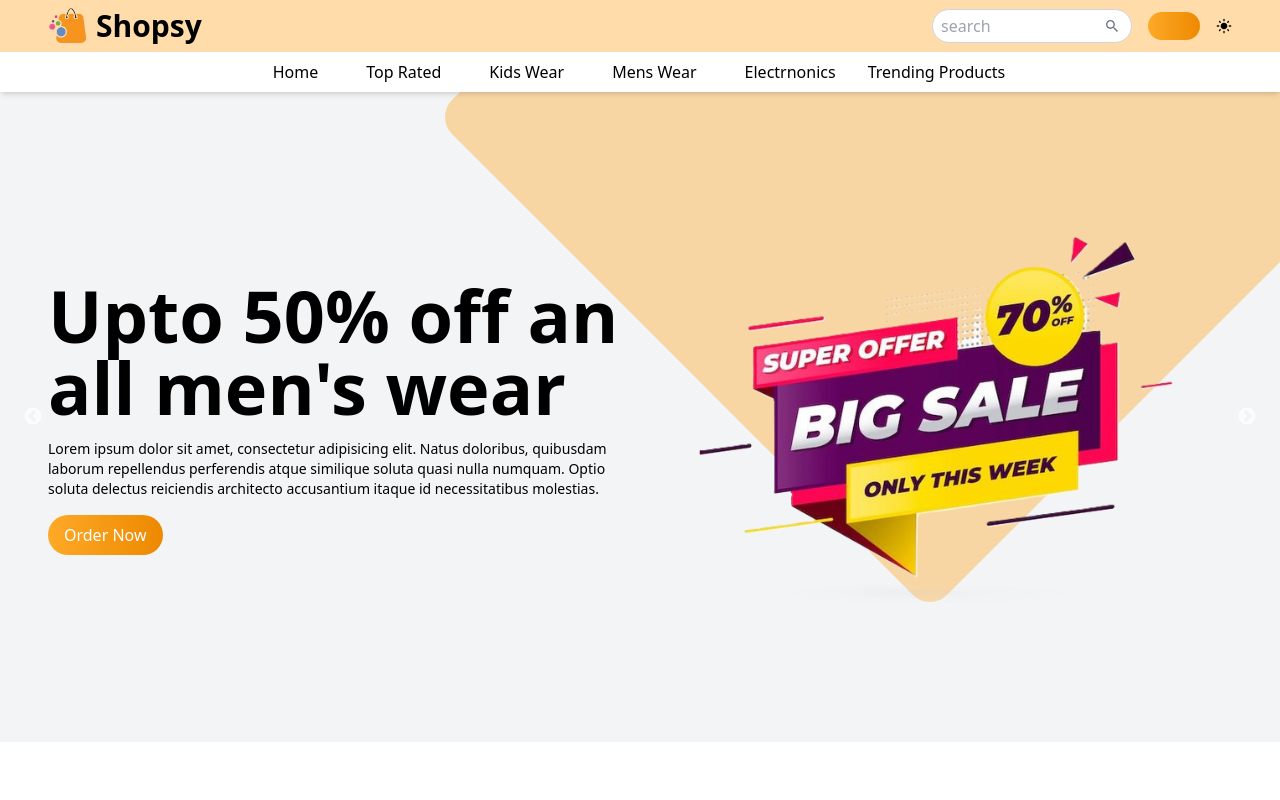
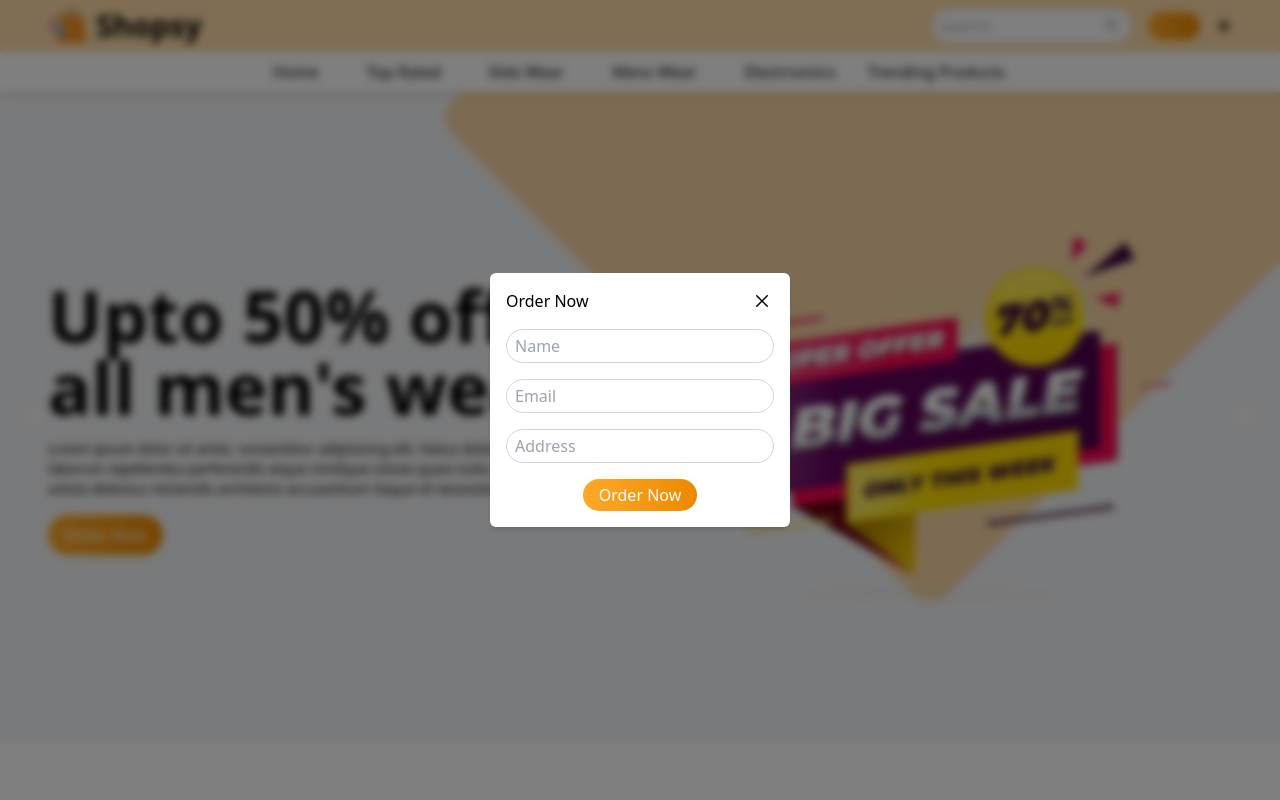
Before and after one commit to Foysalhossain/ecommerce-web, a React (Vite) app: page / in a window 1280 px wide. Both pictures are taken after a click on the button 1174 px from the left and 26 px from the top of the page. Shown: the top 800 px of the page. Built offline with nearby package versions, Linux system fonts and the light colour scheme; some icons are missing.

Commit message:
custom order popup secton added

```diff
--- a/src/App.jsx
+++ b/src/App.jsx
@@ -9,8 +9,14 @@
 import Subscribe from "./components/Subscribe/Subscribe";
 import Testimonials from "./components/Testimonials/Testimonials";
 import Footer from "./components/Footer/Footer";
+import Popup from "./components/Popup/Popup";
 
 const App = () => {
+  const [orderPopup, setOrderPopup] = React.useState(false);
+  const handleOrderPopup = () => {
+    setOrderPopup(!orderPopup);
+  }
+
   React.useEffect(() => {
     AOS.init({
       offset: 100,
@@ -23,14 +29,15 @@
 
   return (
     <div className="bg-white dark:bg-gray-900 dark:text-white duration-200">
-      <Navbar />
-      <Hero />
+      <Navbar handleOrderPopup={handleOrderPopup} />
+      <Hero handleOrderPopup={handleOrderPopup} />
       <Products />
-      <TopProducts />
+      <TopProducts handleOrderPopup={handleOrderPopup} />
       <Banner />
       <Subscribe />
       <Testimonials />
       <Footer />
+      <Popup orderPopup={orderPopup} setOrderPopup={setOrderPopup} />
     </div>
   );
 };
--- a/src/components/Hero/Hero.jsx
+++ b/src/components/Hero/Hero.jsx
@@ -27,7 +27,7 @@
     },
 ]
 
-const Hero = () => {
+const Hero = ({ handleOrderPopup }) => {
 
     var settings = {
         dots: false,
@@ -77,7 +77,9 @@
                                         data-aos-duration="500"
                                         data-aos-delay="300"
                                     >
-                                        <button className='bg-gradient-to-r from-primary to-secondary hover:scale-105 duration-200 text-white py-2 px-4 rounded-full'>Order Now</button>
+                                        <button className='bg-gradient-to-r from-primary to-secondary hover:scale-105 duration-200 text-white py-2 px-4 rounded-full'
+                                            onClick={handleOrderPopup}
+                                        >Order Now</button>
                                     </div>
                                 </div>
                                 {/* image section */}
--- a/src/components/Navbar/Navbar.jsx
+++ b/src/components/Navbar/Navbar.jsx
@@ -50,7 +50,7 @@
     },
 ]
 
-const Navbar = () => {
+const Navbar = ({ handleOrderPopup }) => {
     return (
         <div className='shadow-md bg-white dark:bg-gray-900 dark:text-white duration-200 relative z-40'>
             {/* upper Navbar */}
@@ -81,8 +81,7 @@
 
                         {/* order button */}
                         <button
-                            onClick={() => alert("Ordering not available yet")
-                            }
+                            onClick={() => handleOrderPopup()}
                             className=' flex bg-gradient-to-r from-primary
                          to-secondary transition-all
                           duration-200 text-white
@@ -100,7 +99,9 @@
                 </div>
             </div>
             {/* lower Navbar */}
-            <div className='flex justify-center'>
+            <div
+                data-aos="zoom-in"
+                className='flex justify-center'>
                 <ul className='sm:flex hidden items-center gap-4'>
                     {
                         Menu.map((data) => (
--- a/src/components/Popup/Popup.jsx
+++ b/src/components/Popup/Popup.jsx
@@ -1,11 +1,49 @@
+import { IoCloseOutline } from "react-icons/io5";
 
 
-const Popup = () => {
-    return (
-        <div>
-
-        </div>
-    );
+const Popup = ({ orderPopup, setOrderPopup }) => {
+    return <>
+        {
+            orderPopup &&
+            <div className="popup">
+                <div className="h-screen w-screen fixed top-0 left-0 bg-black/50 z-50 backdrop-blur-sm">
+                    <div className="fixed top-1/2 left-1/2 -translate-x-1/2 -translate-y-1/2 p-4 shadow-md bg-white dark:bg-gray-900 rounded-md duration-200 w-[300px]">
+                        {/* Header */}
+                        <div
+                            className="flex items-center justify-between"
+                        >
+                            <div>
+                                <h1>Order Now</h1>
+                            </div>
+                            <div>
+                                <IoCloseOutline
+                                    className="text-2xl cursor-pointer"
+                                    onClick={() => setOrderPopup(false)}
+                                />
+                            </div>
+                        </div>
+                        {/* Form section */}
+                        <div className="mt-4">
+                            <input type="text" placeholder="Name"
+                                className="w-full rounded-full border border-gray-300 dark:border-gray-500 dark:bg-gray-800 px-2 py-1 mb-4"
+                            />
+                            <input type="email" placeholder="Email"
+                                className="w-full rounded-full border border-gray-300 dark:border-gray-500 dark:bg-gray-800 px-2 py-1 mb-4"
+                            />
+                            <input type="text" placeholder="Address"
+                                className="w-full rounded-full border border-gray-300 dark:border-gray-500 dark:bg-gray-800 px-2 py-1 mb-4"
+                            />
+                            <div className="flex justify-center">
+                                <button
+                                    className="bg-gradient-to-r from-primary to-secondary hover:scale-105 duration-200 text-white py-1 px-4 rounded-full"
+                                >Order Now</button>
+                            </div>
+                        </div>
+                    </div>
+                </div>
+            </div>
+        }
+    </>;
 };
 
 export default Popup;
--- a/src/components/TopProducts/TopProducts.jsx
+++ b/src/components/TopProducts/TopProducts.jsx
@@ -24,7 +24,7 @@
     },
 ]
 
-const TopProducts = () => {
+const TopProducts = ({ handleOrderPopup }) => {
     return (
         <div>
             <div className="container">
@@ -72,7 +72,9 @@
                                     </div>
                                     <h1 className="text-xl font-bold">{data.title}</h1>
                                     <p className="text-gray-500 group-hover:white duration-300 text-sm line-clamp-2">{data.descripton}</p>
-                                    <button className='bg-primary hover:scale-105 duration-300 text-white py-1 px-4 rounded-full mt-4 group-hover:bg-white group-hover:text-primary'>Order Now</button>
+                                    <button className='bg-primary hover:scale-105 duration-300 text-white py-1 px-4 rounded-full mt-4 group-hover:bg-white group-hover:text-primary'
+                                        onClick={handleOrderPopup}
+                                    >Order Now</button>
                                 </div>
                             </div>
                         ))
```
